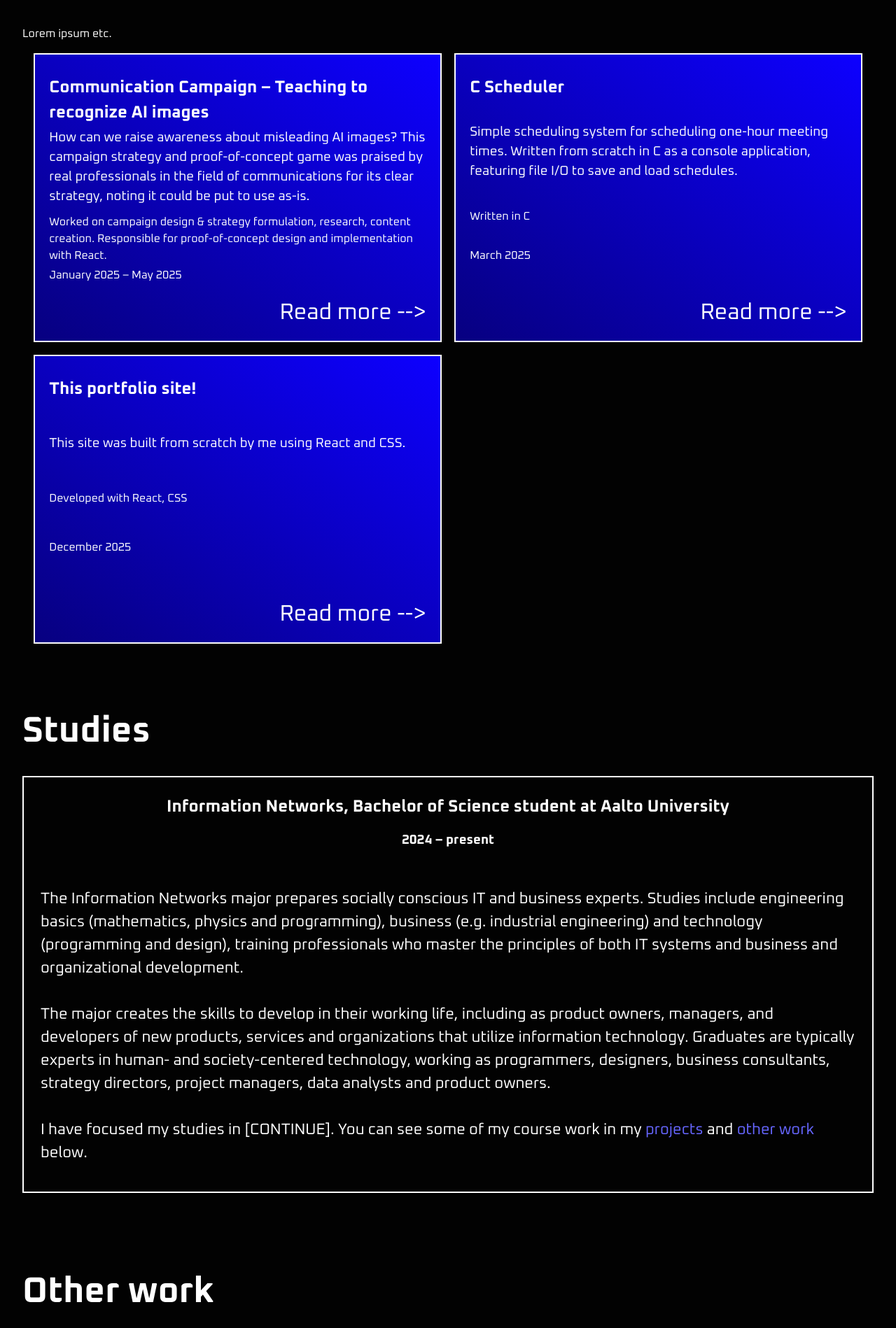
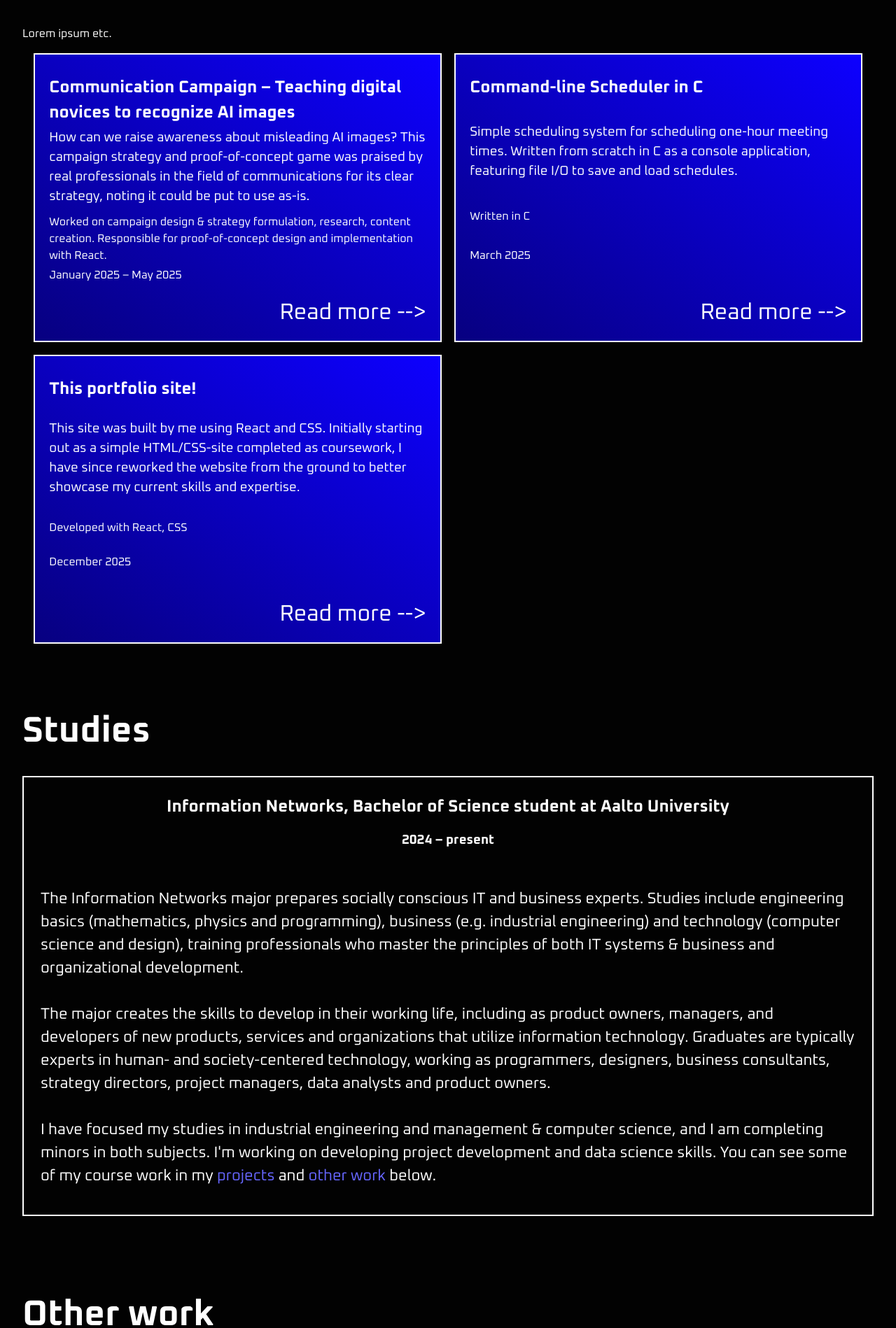
Before and after one commit to silentwinter0/portfolio, a React (Vite) app: page / in a window 1280 px wide. Shown: the part 639-2537 px from the top of the page at 70% size. Built offline with nearby package versions, Linux system fonts and the light colour scheme.

Commit message:
Edited text contents for front page

```diff
--- a/src/components/Projects.jsx
+++ b/src/components/Projects.jsx
@@ -8,11 +8,12 @@ export default function Projects() {
         <div className="top-projects">
           <ProjectCard
             imageSrc=""
-            title="Communication Campaign – Teaching to recognize AI images"
+            title="Communication Campaign – Teaching digital novices to
+            recognize AI images"
             subtitle="How can we raise awareness about misleading AI images?
             This campaign strategy and proof-of-concept game was praised by real
-             professionals in the field of communications for its
-             clear strategy, noting it could be put to use as-is."
+            professionals in the field of communications for its
+            clear strategy, noting it could be put to use as-is."
             tech="Worked on campaign design & strategy formulation, research,
             content creation. Responsible for proof-of-concept design and
             implementation with React."
@@ -21,7 +22,7 @@ export default function Projects() {
           />
           <ProjectCard
             imageSrc=""
-            title="C Scheduler"
+            title="Command-line Scheduler in C"
             subtitle="Simple scheduling system for scheduling one-hour meeting
             times. Written from scratch in C as a console application, featuring
              file I/O to save and load schedules."
@@ -32,7 +33,10 @@ export default function Projects() {
           <ProjectCard
             imageSrc=""
             title="This portfolio site!"
-            subtitle="This site was built from scratch by me using React and CSS."
+            subtitle="This site was built by me using React and CSS. Initially
+            starting out as a simple HTML/CSS-site completed as coursework, I
+            have since reworked the website from the ground to better showcase
+            my current skills and expertise."
             tech="Developed with React, CSS"
             date="December 2025"
             link="./"
--- a/src/pages/FrontPage.jsx
+++ b/src/pages/FrontPage.jsx
@@ -42,9 +42,9 @@ function FrontPage() {
                 The Information Networks major prepares socially conscious
                 IT and business experts. Studies include engineering basics
                 (mathematics, physics and programming), business (e.g.
-                industrial engineering) and technology (programming and design),
-                training professionals who master the principles of both IT
-                systems and business and organizational development.
+                industrial engineering) and technology (computer science and
+                design), training professionals who master the principles of
+                both IT systems & business and organizational development.
                 <br/><br/>
                 The major creates the skills to develop in their working life,
                 including as product owners, managers, and developers of new
@@ -56,7 +56,10 @@ function FrontPage() {
                 consultants, strategy directors, project managers, data
                 analysts and product owners.
                 <br/><br/>
-                I have focused my studies in [CONTINUE].
+                I have focused my studies in industrial engineering and
+                management & computer science, and I am completing minors in
+                both subjects. I'm working on developing project development and
+                data science skills.
                 You can see some of my course work in my <a href='./#projects'>projects</a> and <a href='./#other-work'>other work</a> below.
                 </>
               }
```
